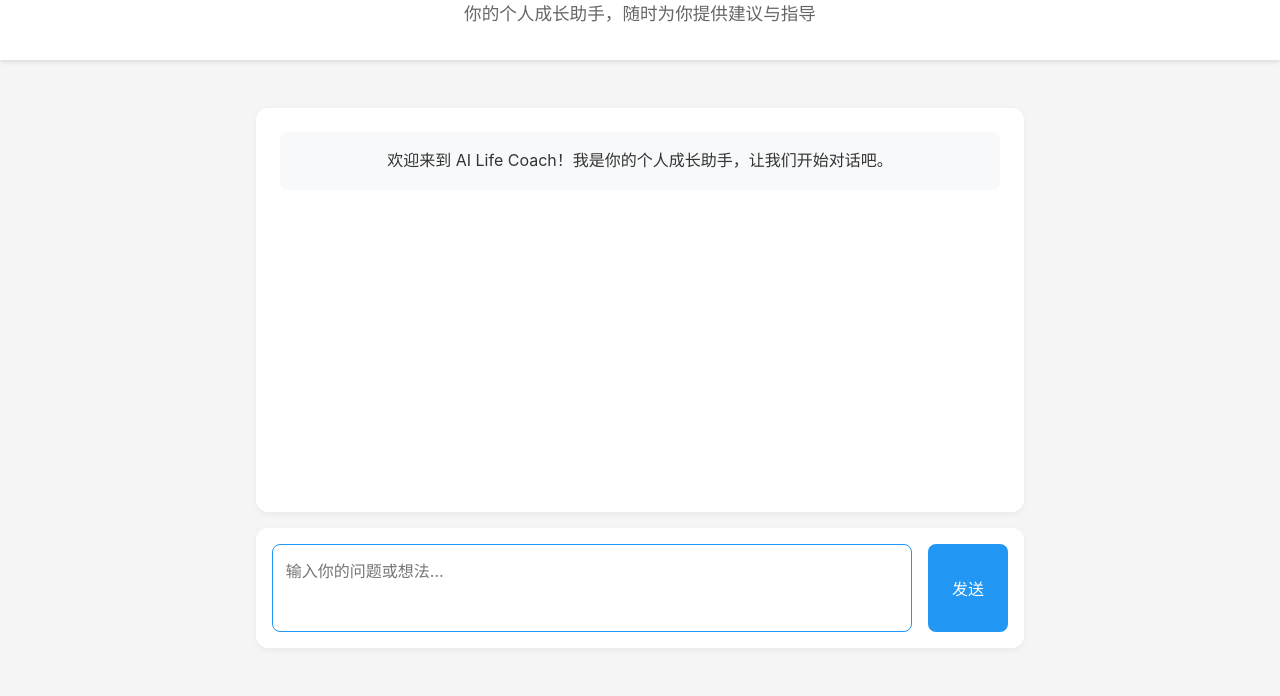
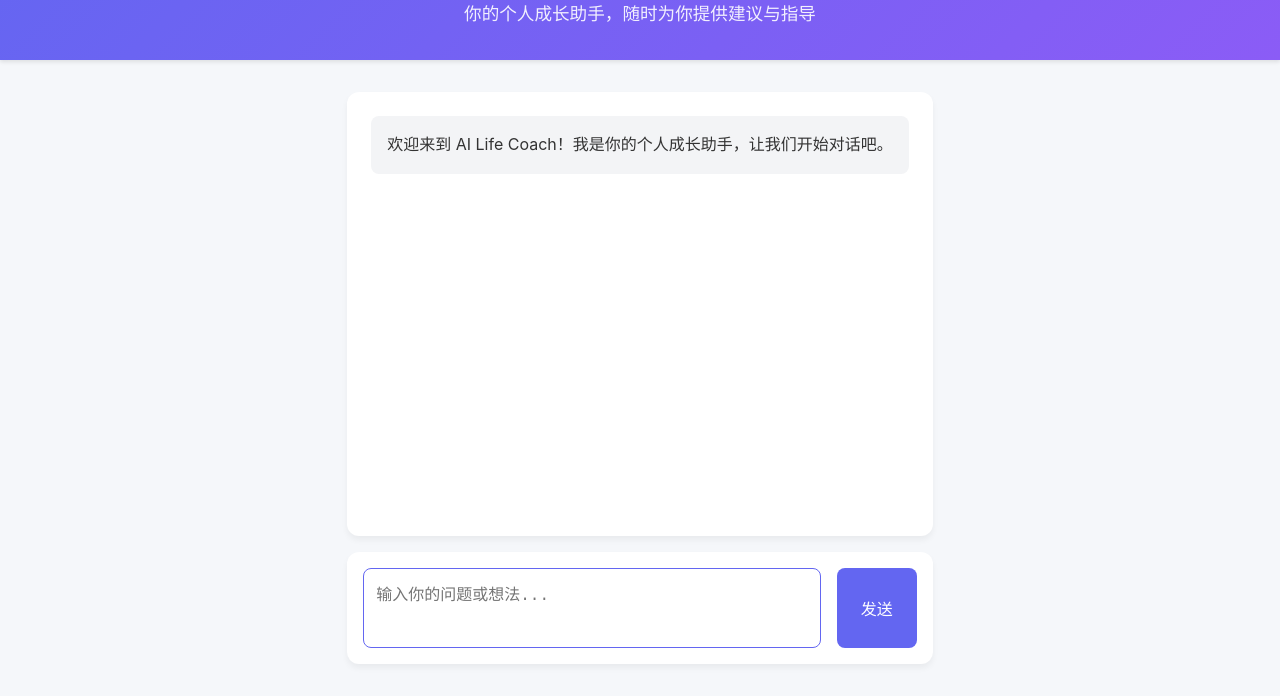
Before and after one commit to LQQQiao/checklifecoach, a website: page index.html in a window 1280 px wide. Shown: the part 104-800 px from the top of the page. Drawn offline with Linux system fonts and the light colour scheme.

Commit message:
初始化项目：添加基础文件结构和配置

```diff
--- a/package.json
+++ b/package.json
@@ -12,6 +12,7 @@
   "license": "ISC",
   "dependencies": {
     "cors": "^2.8.5",
+    "dotenv": "^16.4.7",
     "express": "^4.21.2",
     "node-fetch": "^3.3.2"
   },
--- a/server.js
+++ b/server.js
@@ -1,6 +1,10 @@
 import express from 'express';
 import cors from 'cors';
 import fetch from 'node-fetch';
+import dotenv from 'dotenv';
+
+// 加载环境变量
+dotenv.config();
 
 const app = express();
 const port = 3000;
--- a/styles.css
+++ b/styles.css
@@ -6,137 +6,134 @@
 }
 
 body {
-    font-family: -apple-system, BlinkMacSystemFont, "Segoe UI", Roboto, "Helvetica Neue", Arial, sans-serif;
+    font-family: -apple-system, BlinkMacSystemFont, 'Segoe UI', Roboto, 'Helvetica Neue', Arial, sans-serif;
     line-height: 1.6;
     color: #333;
-    background-color: #f5f5f5;
+    background-color: #f5f7fa;
     min-height: 100vh;
     display: flex;
     flex-direction: column;
 }
 
-/* 页面头部样式 */
+/* 头部样式 */
 .header {
-    background-color: #ffffff;
+    background: linear-gradient(135deg, #6366f1, #8b5cf6);
+    color: white;
     padding: 2rem 1rem;
     text-align: center;
     box-shadow: 0 2px 4px rgba(0, 0, 0, 0.1);
 }
 
 .header h1 {
-    color: #2c3e50;
     font-size: 2.5rem;
     margin-bottom: 0.5rem;
+    font-weight: 600;
 }
 
 .subtitle {
-    color: #666;
     font-size: 1.1rem;
+    opacity: 0.9;
 }
 
-/* 主要对话区域样式 */
+/* 主要聊天容器 */
 .chat-container {
     flex: 1;
     max-width: 800px;
     margin: 2rem auto;
-    padding: 1rem;
+    padding: 0 1rem;
     display: flex;
     flex-direction: column;
     gap: 1rem;
-    width: 95%;
 }
 
-/* 聊天记录区域样式 */
+/* 聊天消息区域 */
 .chat-messages {
     flex: 1;
-    background: #fff;
+    background: white;
     border-radius: 12px;
     padding: 1.5rem;
-    box-shadow: 0 2px 6px rgba(0, 0, 0, 0.05);
+    box-shadow: 0 4px 6px rgba(0, 0, 0, 0.05);
     overflow-y: auto;
     max-height: calc(100vh - 300px);
 }
 
-/* 消息样式 */
 .message {
     margin-bottom: 1rem;
     padding: 1rem;
     border-radius: 8px;
+    animation: fadeIn 0.3s ease-in-out;
+}
+
+.message.system {
+    background-color: #f3f4f6;
+}
+
+.message.user {
+    background-color: #e0e7ff;
+    margin-left: auto;
     max-width: 80%;
 }
 
-.message.system {
-    background-color: #f8f9fa;
-    margin-left: auto;
-    margin-right: auto;
-    text-align: center;
-    max-width: 100%;
+.message.assistant {
+    background-color: #f8fafc;
+    border-left: 4px solid #6366f1;
+    max-width: 80%;
 }
 
-.message.user {
-    background-color: #e3f2fd;
-    margin-left: auto;
-}
-
-.message.ai {
-    background-color: #f5f5f5;
-    margin-right: auto;
-}
-
-/* 输入区域样式 */
+/* 输入区域 */
 .input-container {
     display: flex;
     gap: 1rem;
-    background: #fff;
+    background: white;
     padding: 1rem;
     border-radius: 12px;
-    box-shadow: 0 2px 6px rgba(0, 0, 0, 0.05);
+    box-shadow: 0 4px 6px rgba(0, 0, 0, 0.05);
 }
 
 #messageInput {
     flex: 1;
-    padding: 0.8rem;
-    border: 1px solid #ddd;
+    padding: 0.75rem;
+    border: 1px solid #e2e8f0;
     border-radius: 8px;
     resize: none;
     font-size: 1rem;
-    font-family: inherit;
-    outline: none;
-    transition: border-color 0.3s;
+    transition: border-color 0.2s;
 }
 
 #messageInput:focus {
-    border-color: #2196f3;
+    outline: none;
+    border-color: #6366f1;
 }
 
 .send-button {
-    padding: 0 1.5rem;
-    background-color: #2196f3;
+    background-color: #6366f1;
     color: white;
     border: none;
     border-radius: 8px;
+    padding: 0 1.5rem;
+    font-size: 1rem;
     cursor: pointer;
-    font-size: 1rem;
-    transition: background-color 0.3s;
+    transition: background-color 0.2s;
 }
 
 .send-button:hover {
-    background-color: #1976d2;
+    background-color: #4f46e5;
+}
+
+/* 动画效果 */
+@keyframes fadeIn {
+    from { opacity: 0; transform: translateY(10px); }
+    to { opacity: 1; transform: translateY(0); }
 }
 
 /* 响应式设计 */
-@media (max-width: 600px) {
+@media (max-width: 640px) {
     .header h1 {
         font-size: 2rem;
     }
 
     .chat-container {
         margin: 1rem auto;
-        padding: 0.5rem;
-    }
-
-    .message {
-        max-width: 90%;
     }
 
     .input-container {
@@ -144,6 +141,7 @@
     }
 
     .send-button {
-        padding: 0.8rem;
+        width: 100%;
+        padding: 0.75rem;
     }
 }
```
Also changed, not shown: 3 other files.
